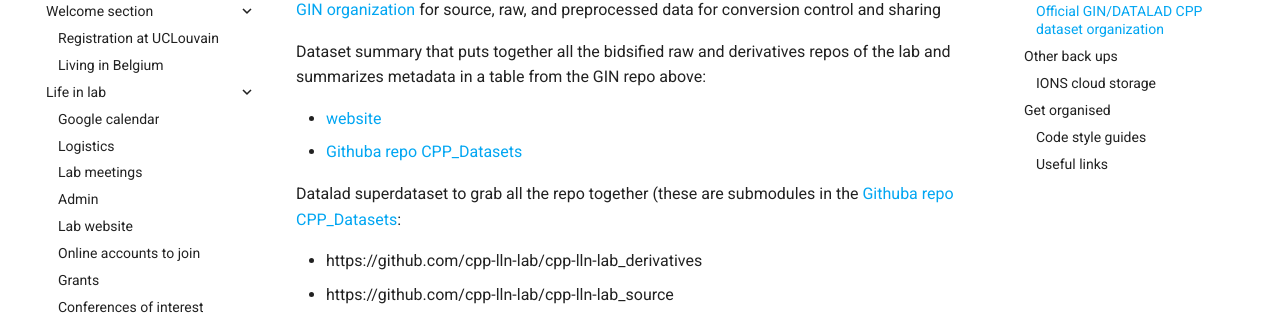
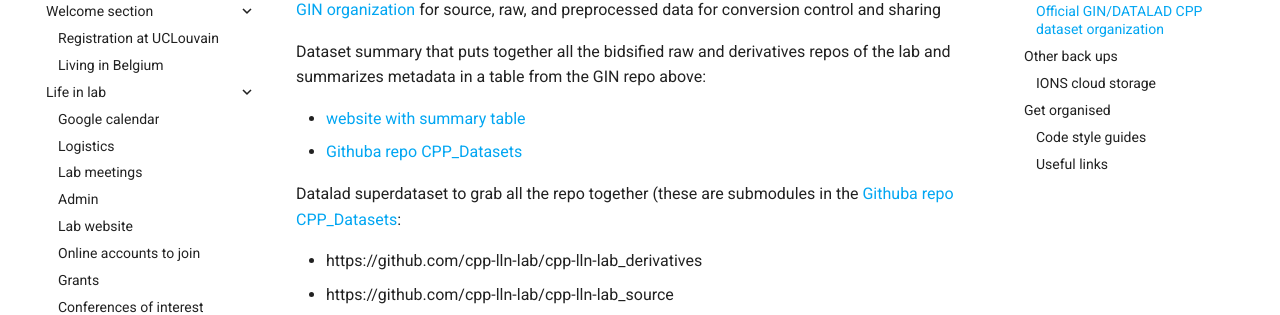
Before and after one commit to cpp-lln-lab/CPP_LabGuide, an MkDocs documentation site: the page built from doc/code_and_data_management.md, in a window 1280 px wide and 900 px high, scrolled down 941 px. Shown: the part 151-466 px from the top of the window. Built offline with MkDocs 1.6.1 and Material for MkDocs 9.7.7, drawn with Linux system fonts in a browser that asks for light colours; comment, search, counter and statistics services are not loaded.

Commit message:
Update code_and_data_management.md

```diff
--- a/doc/code_and_data_management.md
+++ b/doc/code_and_data_management.md
@@ -33,7 +33,7 @@ Data:
 
 Dataset summary that puts together all the bidsified raw and derivatives repos of the lab and summarizes metadata in a table from the GIN repo above:
 
-- [website](https://cpp-lln-lab.github.io/Datasets/)
+- [website with summary table]([https://cpp-lln-lab.github.io/Datasets/](https://cpp-lln-lab.github.io/CPP_Datasets/))
 - [Githuba repo CPP_Datasets](https://github.com/cpp-lln-lab/CPP_Datasets)
 
 Datalad superdataset to grab all the repo together (these are submodules in the [Githuba repo CPP_Datasets](https://github.com/cpp-lln-lab/CPP_Datasets):
```
